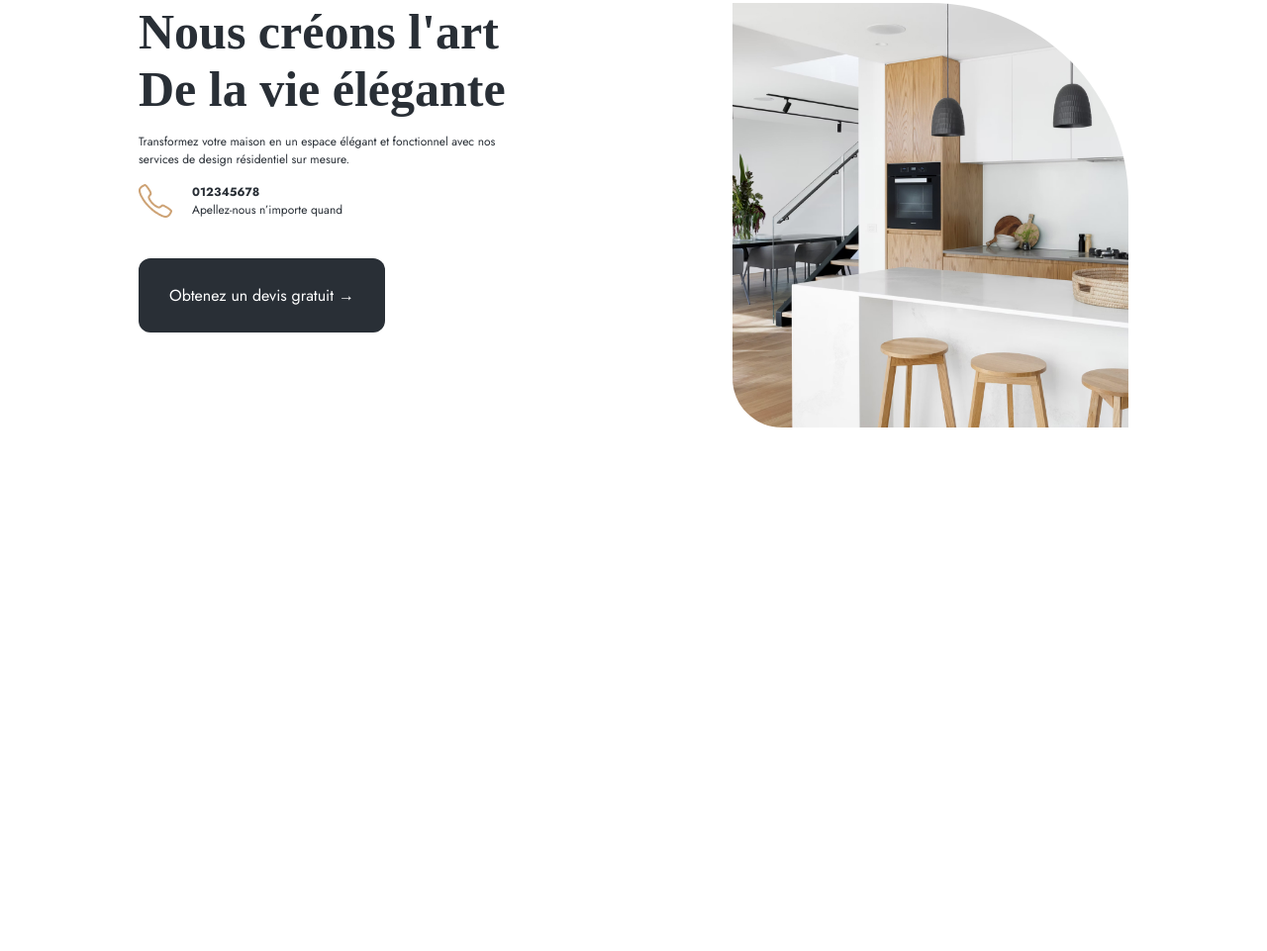
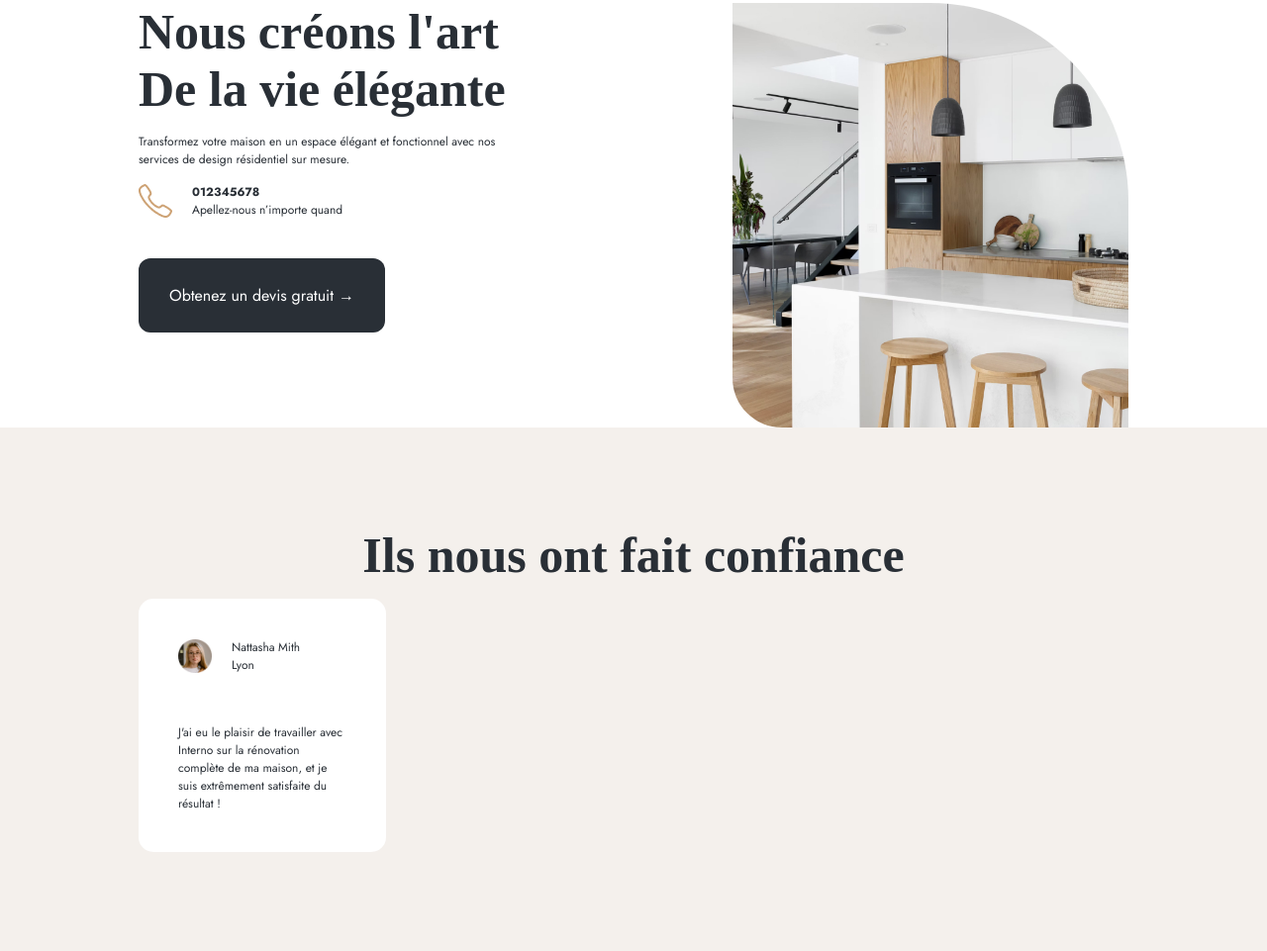
Before and after one commit to Assia456/Interno, a plain HTML site: page index.html in a window 1280 px wide. Shown: the part 1289-2250 px from the top of the page at 99% size. Before the commit the page ends 1721 px from the top, so only its background shows below. Drawn offline with Linux system fonts and the light colour scheme.

Commit message:
kjndknxjksq

```diff
--- a/index.html
+++ b/index.html
@@ -71,12 +71,13 @@
         </section>
 
 
-       <!--SECTION DEVIS-->
+        <!--SECTION DEVIS-->
         <section class="container flex spaceBetween paddingTop150">
 
             <div class="width40">
                 <h2>Nous créons l'art <br> De la vie élégante</h2>
-                <p class="pSectionDevis">Transformez votre maison en un espace élégant et fonctionnel avec nos services de design résidentiel sur mesure.</p>
+                <p class="pSectionDevis">Transformez votre maison en un espace élégant et fonctionnel avec nos services
+                    de design résidentiel sur mesure.</p>
                 <div class="flex gap20 alignCenter">
                     <img src="asset/Call.png" alt="icone telephone">
                     <div>
@@ -88,6 +89,41 @@
             </div>
 
             <img src="asset/image-article.jpg" alt="photo d'une cuisine ouverte" class="width40 imageSectionDevis">
+
+        </section>
+
+        <!-- SECTION AVIS CLIENTS -->
+
+        <section class="sectionAvis">
+
+            <div class="container flex spaceBetween">
+                <h2 class="textCenter">Ils nous ont fait confiance</h2>
+                <!-- Carte avis 1 -->
+                <div class="card width25 flex alignCenter gap20">
+                    <img src="asset/user3.png" alt="">
+
+                    <!-- boite prenom+localisation -->
+                    <div>
+                        <p>Nattasha Mith</p>
+                        <p>Lyon</p>
+                    </div>
+
+                    <p class="top20">J'ai eu le plaisir de travailler avec Interno sur la rénovation complète de ma maison, et je suis extrêmement satisfaite du résultat !</p>
+                </div>
+                <!-- Carte avis 2-->
+            </div>
+
+
+
+
+
+
+
+
+
+
+
+
 
 
         </section>
--- a/style.css
+++ b/style.css
@@ -30,12 +30,18 @@ h2{
     font-family:"DM Serif Dispayl",serif ;
     font-size: 50px;
     margin-bottom: 15px;
+    width: 100%;
 }
 h3{
     font-family:"DM Serif Dispayl",serif ;
     font-size: 25px;
 }
 
+.bold{
+    font-weight: 700;
+}
+
+/*debut des propriété flexbox*/
 p{
     font-family: "Jost",sans-serif;
     font-size: 12px;
@@ -78,10 +84,9 @@ p{
     padding-top: 150px;
 }
 
-.bold{
-    font-weight: 700;
-}
 
+
+/*fin des propriété flexbox*/
 
 /*HEADER*/
 .logo{
@@ -133,3 +138,29 @@ p{
 .pSectionDevis{
 margin-bottom: 15px;
 }
+
+/*SECTION AVIS CLIENTS*/
+.card{
+    background-color:white;
+    padding:40px;
+    border-radius: 15px;
+
+}
+
+.sectionAvis{
+    background-color: #F4F0EC;
+    padding-top: 100px;
+    padding-bottom: 100px;
+}
+
+.card>div{
+    width: 65%;
+}
+
+.card>img{
+    width: 20%;
+}
+
+.card>p{
+    margin-top: 30px;
+}
```
